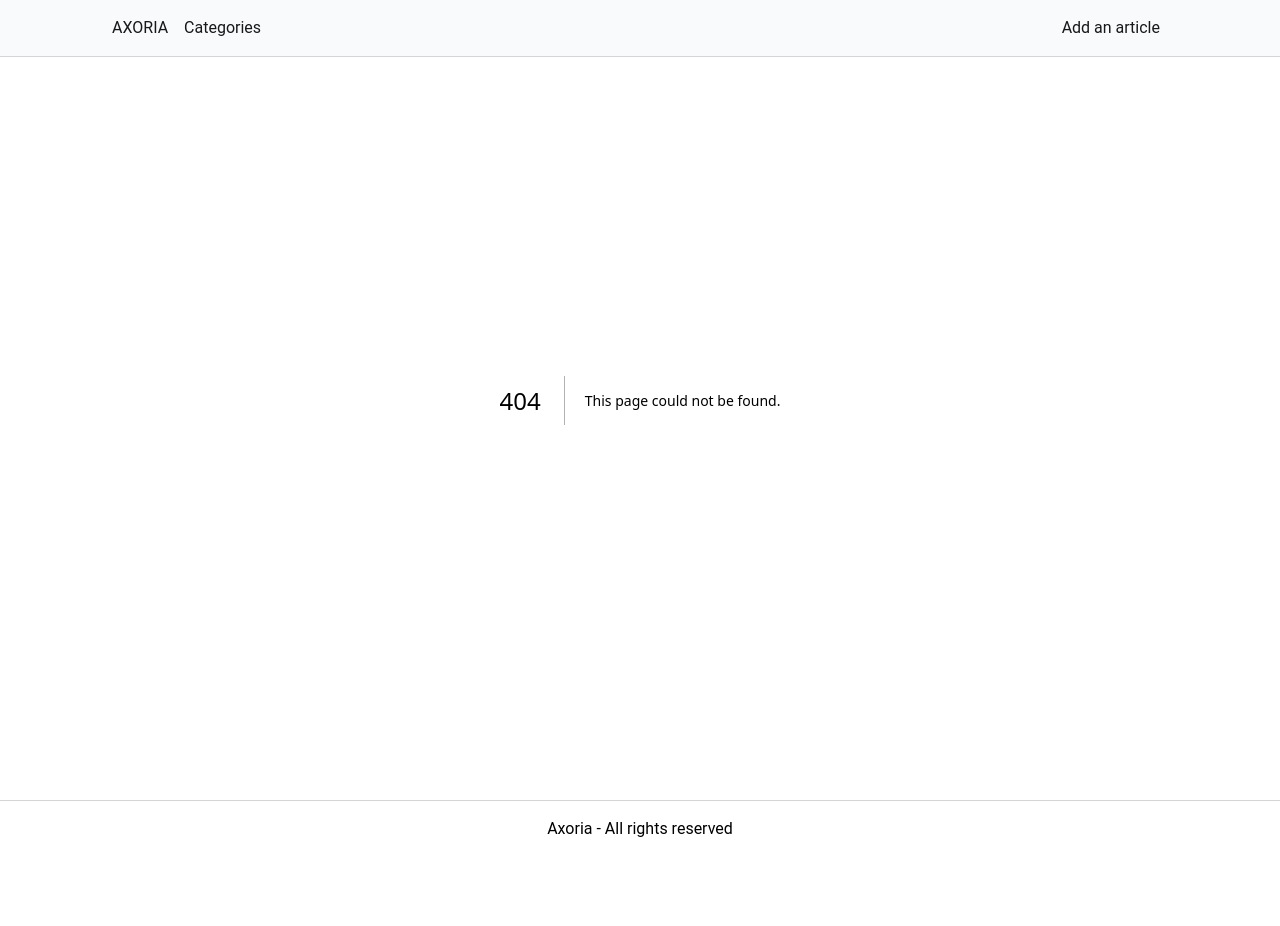
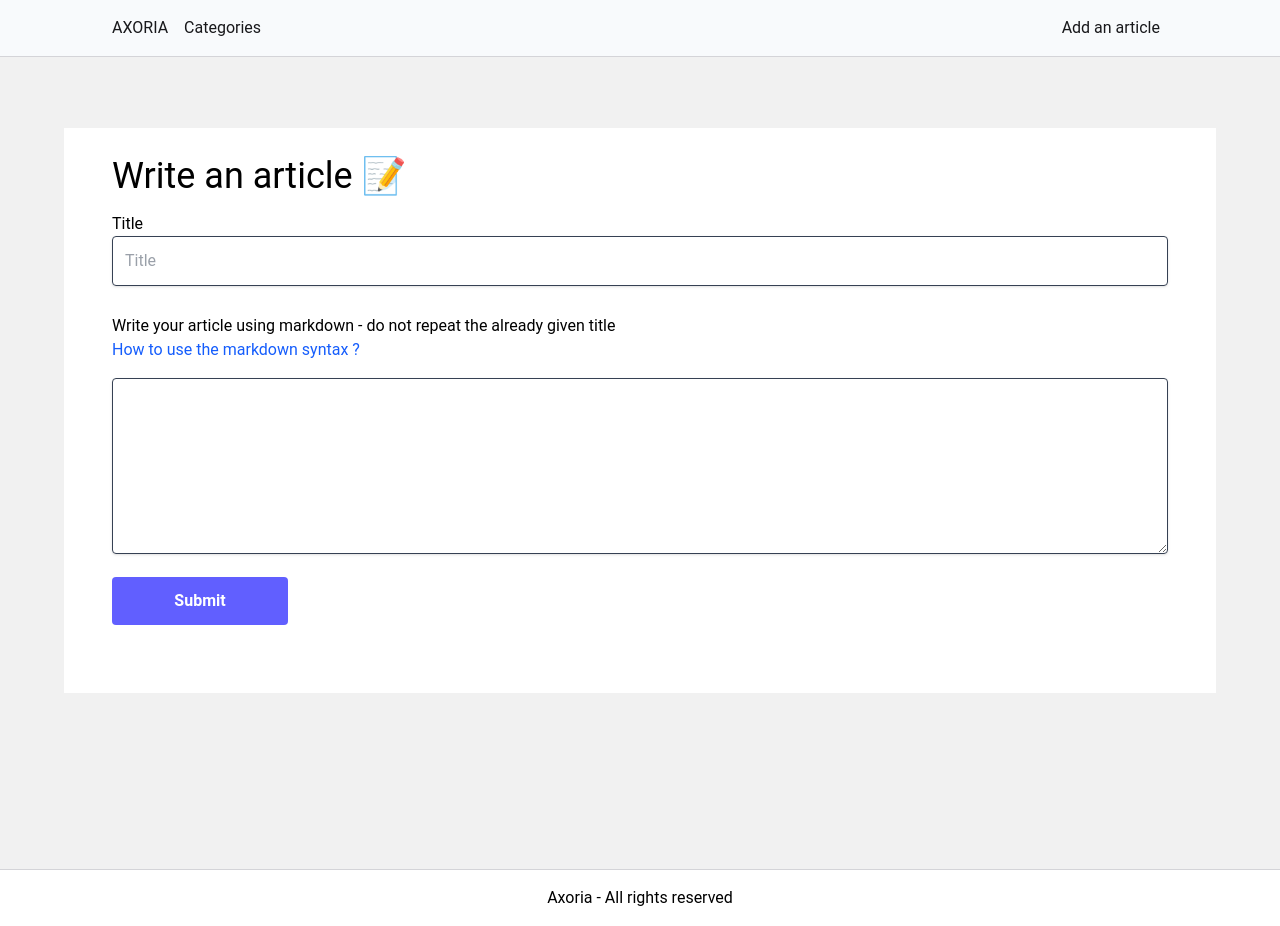
Before and after one commit to Blamxis/axoria, a Next.js app: page /dashboard/create in a window 1280 px wide. Before the commit this address had no page. Before the commit the page ends 857 px from the top, so only its background shows below. Built offline with nearby package versions, Linux system fonts and the light colour scheme.

Commit message:
Add form create article

```diff
--- /dev/null
+++ b/src/app/dashboard/create/page.jsx
@@ -0,0 +1,48 @@
+"use client";
+function page() {
+  function handleSubmit(event) {
+    event.preventDefault();
+    const formData = new FormData(event.target);
+  }
+
+  return (
+    <main className="u-main-container bg-white p-7 mt-32 mb-44">
+      <h1 className="text-4xl mb-4">Write an article 📝</h1>
+      <form onSubmit={handleSubmit} className="pb-6">
+        <label htmlFor="title" className="f-label">
+          Title
+        </label>
+        <input
+          type="text"
+          name="title"
+          className="shadow border rounded w-full p-3 mb-7 text-gray-700 focus:outline-slate-400"
+          id="title"
+          placeholder="Title"
+          required
+        />
+        <label htmlFor="markdownArticle" className="f-label">
+          Write your article using markdown - do not repeat the already given
+          title
+        </label>
+        <a
+          target="_blank"
+          href="https://www.markdownguide.org/cheat-sheet/"
+          className="block mb-4 text-blue-600"
+        >
+          How to use the markdown syntax ?
+        </a>
+        <textarea
+          name="markdownArticle"
+          id="markdownArticle"
+          required
+          className="min-h-44 text-xl shadow appearance-none border rounded w-full p-8 text-gray-700 mb-4 focus:outline-slate-400"
+        ></textarea>
+        <button className="min-w-44 bg-indigo-500 hover:bg-indigo-700 text-white font-bold py-3 px-4 rounded border-none mb-4">
+          Submit
+        </button>
+      </form>
+    </main>
+  );
+}
+
+export default page;
```
